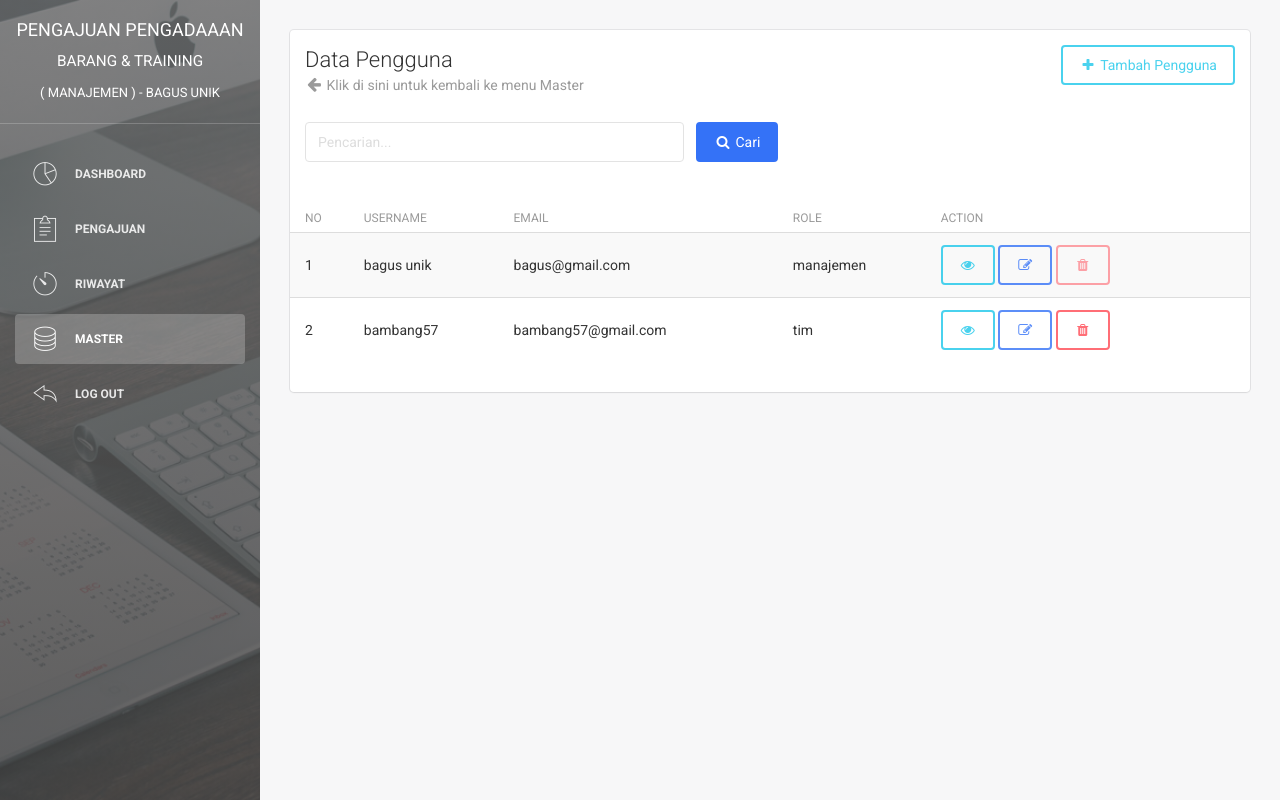
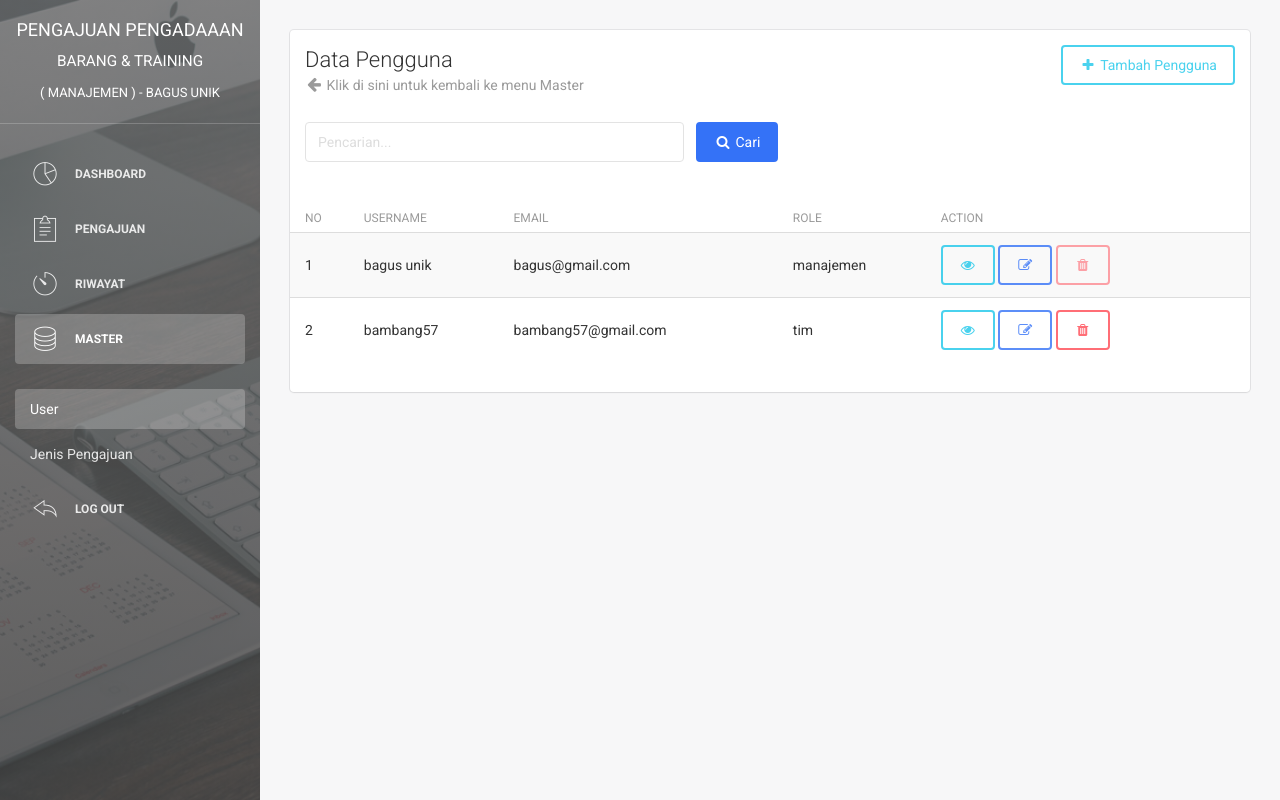
Before and after one commit to SgtBagus/system_pengajuan, a PHP site: page /admin/user in a window 1280 px wide. Run offline with PHP 8.4, Linux system fonts and the light colour scheme; a user stored in the database is signed in; data comes from the database, SQL or seed files in the repository; some libraries are stand-ins or nearby versions.

Commit message:
versi 8.2

```diff
--- a/admin/detail_pengajuan.php
+++ b/admin/detail_pengajuan.php
@@ -80,7 +80,6 @@ session_start();
                     Pengajuan Pengadaaan <small>Barang & Training <br> <small>( Manajemen ) - <?php echo $username ?></small></small>
                 </a>
             </div>
-
             <ul class="nav">
                 <li>
                     <a href="index">
@@ -100,6 +99,7 @@ session_start();
                         <p>Riwayat</p>
                     </a>
                 </li>
+
                 <li>
                     <a href="master">
                         <i class="pe pe-7s-server"></i>
--- a/admin/detail_user.php
+++ b/admin/detail_user.php
@@ -77,7 +77,6 @@ session_start();
                     Pengajuan Pengadaaan <small>Barang & Training <br> <small>( Manajemen ) - <?php echo $username_login ?></small></small>
                 </a>
             </div>
-
             <ul class="nav">
                 <li>
                     <a href="index">
--- a/admin/edit_jenispengajuan.php
+++ b/admin/edit_jenispengajuan.php
@@ -69,7 +69,6 @@ session_start();
                     Pengajuan Pengadaaan <small>Barang & Training <br> <small>( Manajemen ) - <?php echo $username ?></small></small>
                 </a>
             </div>
-
             <ul class="nav">
                 <li>
                     <a href="index">
@@ -77,7 +76,7 @@ session_start();
                         <p>Dashboard</p>
                     </a>
                 </li>
-                <li>
+                <li class="active">
                     <a href="pengajuan">
                         <i class="pe pe-7s-note2"></i>
                         <p>Pengajuan</p>
@@ -89,7 +88,7 @@ session_start();
                         <p>Riwayat</p>
                     </a>
                 </li>
-                <li class="active">
+                <li >
                     <a href="master">
                         <i class="pe pe-7s-server"></i>
                         <p>Master</p>
--- a/admin/index.php
+++ b/admin/index.php
@@ -72,6 +72,7 @@ session_start();
                         <p>Riwayat</p>
                     </a>
                 </li>
+
                 <li>
                     <a href="master">
                         <i class="pe pe-7s-server"></i>
--- a/admin/jenis_pengajuan.php
+++ b/admin/jenis_pengajuan.php
@@ -61,7 +61,7 @@ session_start();
                         <p>Dashboard</p>
                     </a>
                 </li>
-                <li>
+                <li class="active">
                     <a href="pengajuan">
                         <i class="pe pe-7s-note2"></i>
                         <p>Pengajuan</p>
@@ -73,7 +73,7 @@ session_start();
                         <p>Riwayat</p>
                     </a>
                 </li>
-                <li class="active">
+                <li >
                     <a href="master">
                         <i class="pe pe-7s-server"></i>
                         <p>Master</p>
--- a/admin/pencarian_pengajuan.php
+++ b/admin/pencarian_pengajuan.php
@@ -55,7 +55,6 @@ session_start();
                     Pengajuan Pengadaaan <small>Barang & Training <br> <small>( Manajemen ) - <?php echo $username ?></small></small>
                 </a>
             </div>
-
             <ul class="nav">
                 <li>
                     <a href="index">
@@ -63,7 +62,7 @@ session_start();
                         <p>Dashboard</p>
                     </a>
                 </li>
-                <li>
+                <li class="active">
                     <a href="pengajuan">
                         <i class="pe pe-7s-note2"></i>
                         <p>Pengajuan</p>
@@ -75,7 +74,7 @@ session_start();
                         <p>Riwayat</p>
                     </a>
                 </li>
-                <li class="active">
+                <li >
                     <a href="master">
                         <i class="pe pe-7s-server"></i>
                         <p>Master</p>
--- a/admin/pencarian_user.php
+++ b/admin/pencarian_user.php
@@ -56,7 +56,6 @@ session_start();
                     Pengajuan Pengadaaan <small>Barang & Training <br> <small>( Manajemen ) - <?php echo $username ?></small></small>
                 </a>
             </div>
-
             <ul class="nav">
                 <li>
                     <a href="index">
--- a/admin/pengajuan.php
+++ b/admin/pengajuan.php
@@ -59,7 +59,6 @@ session_start();
                     Pengajuan Pengadaaan <small>Barang & Training <br> <small>( Manajemen ) - <?php echo $username ?></small></small>
                 </a>
             </div>
-
             <ul class="nav">
                 <li>
                     <a href="index">
@@ -79,7 +78,7 @@ session_start();
                         <p>Riwayat</p>
                     </a>
                 </li>
-                <li>
+                <li >
                     <a href="master">
                         <i class="pe pe-7s-server"></i>
                         <p>Master</p>
--- a/admin/pengajuan_diterima.php
+++ b/admin/pengajuan_diterima.php
@@ -72,7 +72,6 @@ session_start();
                     Pengajuan Pengadaaan <small>Barang & Training <br> <small>( Manajemen ) - <?php echo $username ?></small></small>
                 </a>
             </div>
-
             <ul class="nav">
                 <li>
                     <a href="index">
@@ -92,7 +91,7 @@ session_start();
                         <p>Riwayat</p>
                     </a>
                 </li>
-                <li>
+                <li >
                     <a href="master">
                         <i class="pe pe-7s-server"></i>
                         <p>Master</p>
--- a/admin/pengajuan_ditolak.php
+++ b/admin/pengajuan_ditolak.php
@@ -77,7 +77,6 @@ session_start();
                     Pengajuan Pengadaaan <small>Barang & Training <br> <small>( Manajemen ) - <?php echo $username ?></small></small>
                 </a>
             </div>
-
             <ul class="nav">
                 <li>
                     <a href="index">
@@ -97,7 +96,7 @@ session_start();
                         <p>Riwayat</p>
                     </a>
                 </li>
-                <li>
+                <li >
                     <a href="master">
                         <i class="pe pe-7s-server"></i>
                         <p>Master</p>
--- a/admin/pengajuan_diubah.php
+++ b/admin/pengajuan_diubah.php
@@ -71,7 +71,6 @@ session_start();
                     Pengajuan Pengadaaan <small>Barang & Training <br> <small>( Manajemen ) - <?php echo $username ?></small></small>
                 </a>
             </div>
-
             <ul class="nav">
                 <li>
                     <a href="index">
@@ -91,7 +90,7 @@ session_start();
                         <p>Riwayat</p>
                     </a>
                 </li>
-                <li>
+                <li >
                     <a href="master">
                         <i class="pe pe-7s-server"></i>
                         <p>Master</p>
--- a/admin/riwayat.php
+++ b/admin/riwayat.php
@@ -55,7 +55,6 @@ session_start();
                     Pengajuan Pengadaaan <small>Barang & Training <br> <small>( Manajemen ) - <?php echo $username ?></small></small>
                 </a>
             </div>
-
             <ul class="nav">
                 <li>
                     <a href="index">
@@ -75,7 +74,7 @@ session_start();
                         <p>Riwayat</p>
                     </a>
                 </li>
-                <li>
+                <li >
                     <a href="master">
                         <i class="pe pe-7s-server"></i>
                         <p>Master</p>
--- a/admin/user.php
+++ b/admin/user.php
@@ -56,6 +56,7 @@ session_start();
                 </a>
             </div>
 
+
             <ul class="nav">
                 <li>
                     <a href="index">
@@ -75,11 +76,18 @@ session_start();
                         <p>Riwayat</p>
                     </a>
                 </li>
-                <li class="active">
-                    <a href="master">
+
+                <li  class="active">
+                    <a data-toggle="collapse" href="#componentsExamples">
                         <i class="pe pe-7s-server"></i>
-                        <p>Master</p>
+                        <p>Master </p>
                     </a>
+                    <div class="collapse in" id="componentsExamples">
+                        <ul class="nav">
+                            <li  class="active"><a href="user"> User </a></li>
+                            <li><a href="jenis_pengajuan"> Jenis Pengajuan </a></li>
+                        </ul>
+                    </div>
                 </li>
                 <li>
                     <a href="../logout" onclick = "if (! confirm('Anda yakin ingin keluar ?')) { return false; }">
```
Also changed, not shown: image/18042017140518google maps.jpg (deleted).
